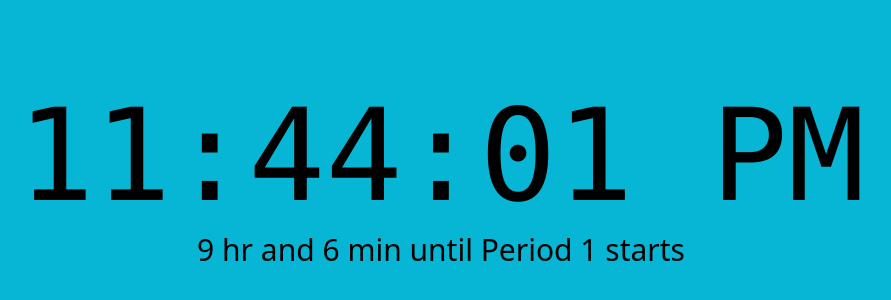
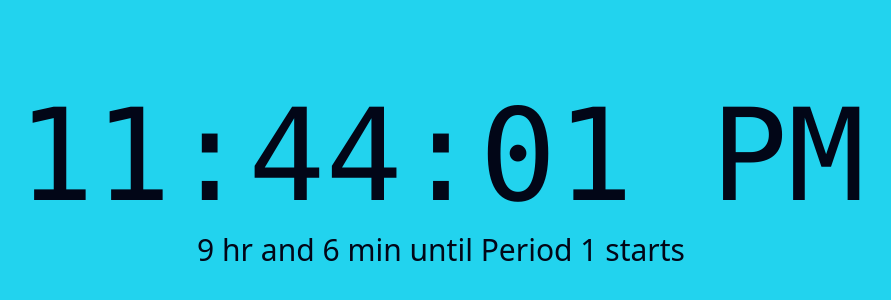
Before and after one commit to reagan-schedule/reagan-schedule.github.io, a SvelteKit app: page / in a window 1280 px wide. Shown: the part 220-520 px from the top of the page, without its empty margins (199-1090 px from the left). Built offline with nearby package versions, Linux system fonts and the light colour scheme.

Commit message:
Subtle visual changes

```diff
--- a/src/SecretController.svelte
+++ /dev/null
@@ -1,15 +0,0 @@
-<script lang="ts">
-	let { secretMessage = $bindable() }: { secretMessage: string | undefined } = $props()
-	const chance = 1 / 1000;
-	const secretMessages = ['William loves Elana', 'Optimized sub-optimal code', 'Marry me Chloe'];
-	$effect(() => {
-		if (Math.random() < chance)
-			secretMessage = secretMessages[Math.floor(Math.random() * secretMessages.length)];
-		const id = setTimeout(() => {
-			secretMessage = undefined;
-		}, 1000);
-		return () => {
-			clearTimeout(id);
-		};
-	});
-</script>
--- a/src/routes/+layout.ts
+++ b/src/routes/+layout.ts
@@ -1 +1,2 @@
 export const prerender = true;
+export const ssr = false;
--- a/src/routes/+page.svelte
+++ b/src/routes/+page.svelte
@@ -1,5 +1,4 @@
 <script lang="ts">
-	import SecretController from '../SecretController.svelte';
 	import StatusText from '../StatusText.svelte';
 	import {
 		Time,
@@ -7,24 +6,14 @@
 		matchDate,
 		toFlatTimeArray,
 		upperBound,
-		type DailyEvent,
-		type SpecialDate
+		type MonthDay,
+		type MonthDayYear
 	} from '../utils';
+	import { messageChance, secretMessages } from './notSecret';
 
-	let {
-		data
-	}: {
-		data: {
-			dates: {
-				[x: string]: SpecialDate[];
-			};
-			schedules: {
-				[x: string]: DailyEvent[];
-			};
-			scheduleByWeek: string[];
-		};
-	} = $props();
+	let { data } = $props();
 	let { schedules, dates } = data;
+	type ScheduleName = keyof typeof schedules;
 
 	function getSchedule(current_time: Date) {
 		const schedule = (
@@ -34,15 +23,19 @@
 				['sem3Schedule', dates.sem3Dates],
 				['sem4Schedule', dates.sem4Dates],
 				['erSchedule', dates.erDates]
-			] satisfies [string, SpecialDate[]][]
-		).find(([_, dates]) => dates.some((date) => matchDate(current_time, date)));
+			] as [ScheduleName, Array<MonthDay | MonthDayYear>][]
+		).find(([_, dates]) =>
+			dates.some(
+				matchDate([current_time.getMonth(), current_time.getDate(), current_time.getFullYear()])
+			)
+		)?.[0];
 
-		if (schedule) return schedule[0];
+		if (schedule) return schedule;
 
 		const daySchedule = data.scheduleByWeek[current_time.getDay()];
 		return daySchedule || 'regSchedule';
 	}
-	let current_time = $state(new Date());
+	let current_time = $state.raw(new Date());
 	setInterval(() => {
 		current_time = new Date();
 	});
@@ -58,11 +51,11 @@
 
 	// svelte-ignore state_referenced_locally
 	let displayedTypeOfDay = $state(
-		!localization.has(getSchedule(current_time)) ? 'regSchedule' : getSchedule(current_time)
+		localization.has(getSchedule(current_time)) ? getSchedule(current_time) : 'regSchedule'
 	);
 	// hidden ones (nil for weekends) have precedence
 	let typeOfDay = $derived(
-		!localization.has(getSchedule(current_time)) ? getSchedule(current_time) : displayedTypeOfDay
+		localization.has(getSchedule(current_time)) ? displayedTypeOfDay : getSchedule(current_time)
 	);
 	let curSchedule = $derived(schedules[typeOfDay]);
 	let displayedSchedule = $derived(schedules[displayedTypeOfDay]);
@@ -75,7 +68,7 @@
 			do {
 				next.setDate(next.getDate() + 1);
 				i++;
-			} while (getSchedule(next) === 'nil');
+			} while (schedules[getSchedule(next)].length === 0);
 			const scheduleNext = schedules[getSchedule(next)];
 			times.push(...toFlatTimeArray(scheduleNext, { hours: 24 * i }));
 			return times;
@@ -86,6 +79,15 @@
 
 	let secretMessage: string | undefined = $state();
 
+	$effect(() => {
+		if (Math.random() < messageChance) {
+			secretMessage = secretMessages[Math.floor(Math.random() * secretMessages.length)];
+			setTimeout(() => {
+				secretMessage = undefined;
+			}, 1000);
+		}
+	});
+
 	let formatted = $derived(fmt.format(current_time));
 </script>
 
@@ -94,10 +96,8 @@
 	<meta name="description" content="view and check the schedule for Reagan HS" />
 </svelte:head>
 
-<SecretController bind:secretMessage />
-
-<div class="h-full w-full snap-y snap-mandatory overflow-scroll">
-	<div class="flex h-full snap-center flex-col items-center justify-center bg-cyan-500">
+<div class="h-full w-full snap-y snap-mandatory overflow-scroll text-slate-950">
+	<div class="flex h-full snap-center flex-col items-center justify-center bg-cyan-400">
 		<span class="font-mono text-6xl md:text-9xl">{formatted}</span>
 		{#if right}
 			<span class="mt-3 text-lg md:text-3xl">
@@ -106,7 +106,7 @@
 		{/if}
 	</div>
 	<div
-		class="h-full snap-center max-md:flex max-md:flex-col max-md:items-center max-md:justify-center md:grid md:grid-cols-2"
+		class="h-full snap-center max-md:flex max-md:flex-col max-md:items-center max-md:justify-center max-md:gap-4 md:grid md:grid-cols-2"
 	>
 		<div class="flex flex-col items-center justify-center">
 			<span class="font-mono text-6xl">{formatted}</span>
@@ -117,10 +117,12 @@
 			{/if}
 		</div>
 		<div class="flex flex-col items-center justify-center">
-			<label class="contents">
-				<span>View:</span>
+			<label
+				class="relative after:absolute after:right-2 after:top-1/2 after:-translate-y-1/2 after:rounded-full after:border-x-4 after:border-t-4 after:border-slate-800 after:border-x-transparent after:content-['']"
+			>
+				<span class="sr-only">View</span>
 				<select
-					class="mt-2 appearance-none rounded-full border-2 border-slate-200 bg-slate-100 px-8 py-2 text-center [text-align-last:_center]"
+					class="appearance-none rounded-full border border-slate-200 bg-slate-100 px-6 text-center [text-align-last:_center]"
 					bind:value={displayedTypeOfDay}
 				>
 					{#each Object.keys(schedules) as prop}
@@ -131,7 +133,7 @@
 				</select>
 			</label>
 			{#if displayedSchedule}
-				<table class="prose mt-2 prose-td:text-center">
+				<table class="prose prose-slate mt-2 prose-td:text-center">
 					<tbody>
 						{#each displayedSchedule as { name, start, end }}
 							<tr>
--- a/src/routes/+page.ts
+++ b/src/routes/+page.ts
@@ -1,37 +1,5 @@
 import type { PageLoad } from './$types';
-import {
-	erDates,
-	sem1Dates,
-	sem2Dates,
-	sem3Dates,
-	sem4Dates,
-	regSchedule,
-	strikeSchedule,
-	erSchedule,
-	sem1Schedule,
-	sem2Schedule,
-	sem3Schedule,
-	sem4Schedule,
-	scheduleByWeek
-} from './data';
+import { scheduleByWeek, schedules, dates } from './data';
 export const load: PageLoad = () => {
-	return {
-		schedules: {
-			regSchedule,
-			strikeSchedule,
-			erSchedule,
-			sem1Schedule,
-			sem2Schedule,
-			sem3Schedule,
-			sem4Schedule
-		},
-		dates: {
-			erDates,
-			sem1Dates,
-			sem2Dates,
-			sem3Dates,
-			sem4Dates
-		},
-		scheduleByWeek
-	};
+	return { schedules, dates, scheduleByWeek };
 };
--- a/src/routes/data.ts
+++ b/src/routes/data.ts
@@ -3,16 +3,19 @@
 
 import { Time } from '../utils';
 
-export const erDates = [
+export const dates = {
+	erDates: [
 		[9, 11],
 		[10, 4],
 		[2, 7]
-]; //24-25 school year, not including end of semester (they end at 1:20)
-export const sem1Dates = [[11, 17]]; //finals day 1
-export const sem2Dates = [[11, 18]]; //finals day 2
-export const sem3Dates = [[11, 19]]; //finals day 3
-export const sem4Dates = [[11, 20]]; //finals day 4
-export const regSchedule = [
+	], //24-25 school year, not including end of semester (they end at 1:20)
+	sem1Dates: [[11, 17]], //finals day 1
+	sem2Dates: [[11, 18]], //finals day 2
+	sem3Dates: [[11, 19]], //finals day 3
+	sem4Dates: [[11, 20]] //finals day 4
+};
+export const schedules = {
+	regSchedule: [
 		{ name: 'Period 1', id: 'p1', start: new Time(8, 50), end: new Time(9, 45) },
 		{ name: 'Period 2', id: 'p2', start: new Time(9, 50), end: new Time(10, 45) },
 		{
@@ -51,8 +54,8 @@ export const regSchedule = [
 			start: new Time(15, 25),
 			end: new Time(16, 15)
 		}
-];
-export const strikeSchedule = [
+	],
+	strikeSchedule: [
 		{ name: 'Period 1', id: 'p1', start: new Time(8, 50), end: new Time(9, 40) },
 		{ name: 'Period 2', id: 'p2', start: new Time(9, 45), end: new Time(10, 30) },
 		{
@@ -87,8 +90,8 @@ export const strikeSchedule = [
 			start: new Time(15, 30),
 			end: new Time(16, 15)
 		}
-];
-export const erSchedule = [
+	],
+	erSchedule: [
 		{ name: 'Period 1', id: 'p1', start: new Time(8, 50), end: new Time(9, 26) },
 		{ name: 'Period 2', id: 'p2', start: new Time(9, 30), end: new Time(10, 6) },
 		{
@@ -112,8 +115,8 @@ export const erSchedule = [
 			end: new Time(13, 21)
 		},
 		{ name: 'Period 8', id: 'p8', start: new Time(13, 25), end: new Time(14, 0) }
-];
-export const sem1Schedule = [
+	],
+	sem1Schedule: [
 		{ name: 'Period 1', id: 'p1', start: new Time(8, 50), end: new Time(9, 35) },
 		{ name: 'Period 2', id: 'p2', start: new Time(9, 40), end: new Time(10, 25) },
 		{
@@ -152,8 +155,8 @@ export const sem1Schedule = [
 			start: new Time(15, 30),
 			end: new Time(16, 15)
 		}
-];
-export const sem2Schedule = [
+	],
+	sem2Schedule: [
 		{ name: 'Period 1', id: 'p1', start: new Time(8, 50), end: new Time(9, 35) },
 		{ name: 'Period 2', id: 'p2', start: new Time(9, 40), end: new Time(10, 50) },
 		{
@@ -192,8 +195,8 @@ export const sem2Schedule = [
 			start: new Time(15, 30),
 			end: new Time(16, 15)
 		}
-];
-export const sem3Schedule = [
+	],
+	sem3Schedule: [
 		{ name: 'Period 1', id: 'p1', start: new Time(8, 50), end: new Time(10, 5) },
 		{
 			name: 'Period 4',
@@ -214,8 +217,8 @@ export const sem3Schedule = [
 			start: new Time(12, 10),
 			end: new Time(13, 20)
 		}
-];
-export const sem4Schedule = [
+	],
+	sem4Schedule: [
 		{ name: 'Period 3', id: 'p3', start: new Time(8, 50), end: new Time(10, 5) },
 		{
 			name: 'Period 4',
@@ -236,7 +239,9 @@ export const sem4Schedule = [
 			start: new Time(12, 10),
 			end: new Time(13, 20)
 		}
-];
+	],
+	nil: []
+};
 
 export const scheduleByWeek = [
 	'nil',
@@ -246,4 +251,4 @@ export const scheduleByWeek = [
 	'strikeSchedule',
 	'regSchedule',
 	'nil'
-];
+] satisfies (keyof typeof schedules)[];
--- /dev/null
+++ b/src/routes/notSecret.ts
@@ -0,0 +1,7 @@
+export const secretMessages = [
+	'William loves Elana',
+	'Optimized sub-optimal code',
+	'Party Never Ends DROPPED!',
+	'Marry me Chloe'
+];
+export const messageChance = 1 / 1000;
--- a/src/utils.ts
+++ b/src/utils.ts
@@ -33,18 +33,16 @@ export function format(time: Time) {
 	nil.setHours(time.hours, time.minutes);
 	return fmt.format(nil);
 }
-export type SpecialDate =
-	| [month: number, date: number]
-	| [month: number, date: number, year: number];
+export type MonthDay = [month: number, date: number];
+export type MonthDayYear = [month: number, date: number, year: number];
 export type DailyEvent = { name: string; id: string; start: Time; end: Time };
-type RelativeTimeFormat = { hours?: number; minutes?: number };
-type NamedTime = { time: Time; name: string };
-export function matchDate(current_time: Date, specialDate: SpecialDate) {
-	return (
-		current_time.getMonth() === specialDate[0] &&
-		current_time.getDate() === specialDate[1] &&
-		(specialDate.length === 2 || current_time.getFullYear() === specialDate[2])
-	);
+export type RelativeTimeFormat = { hours?: number; minutes?: number };
+export type NamedTime = { time: Time; name: string };
+export function matchDate(matcher: MonthDayYear) {
+	return (value: MonthDay | MonthDayYear) =>
+		matcher[0] === value[0] &&
+		matcher[1] === value[1] &&
+		(value.length === 2 || matcher[2] === value[2]);
 }
 export function toFlatTimeArray(
 	events: DailyEvent[],
@@ -55,6 +53,6 @@ export function toFlatTimeArray(
 		{ time: Time.add(end, { hours, minutes }), name: `${name} ends` }
 	]);
 }
-export function upperBound(times: NamedTime[], value: Time) {
-	return times.find(({ time }) => Time.greater(time, value));
+export function upperBound(range: NamedTime[], value: Time) {
+	return range.find(({ time }) => Time.greater(time, value));
 }
```
Also changed, not shown: src/StatusText.svelte (+5 -2 lines). Lines whose indentation alone changed are shown as unchanged.
